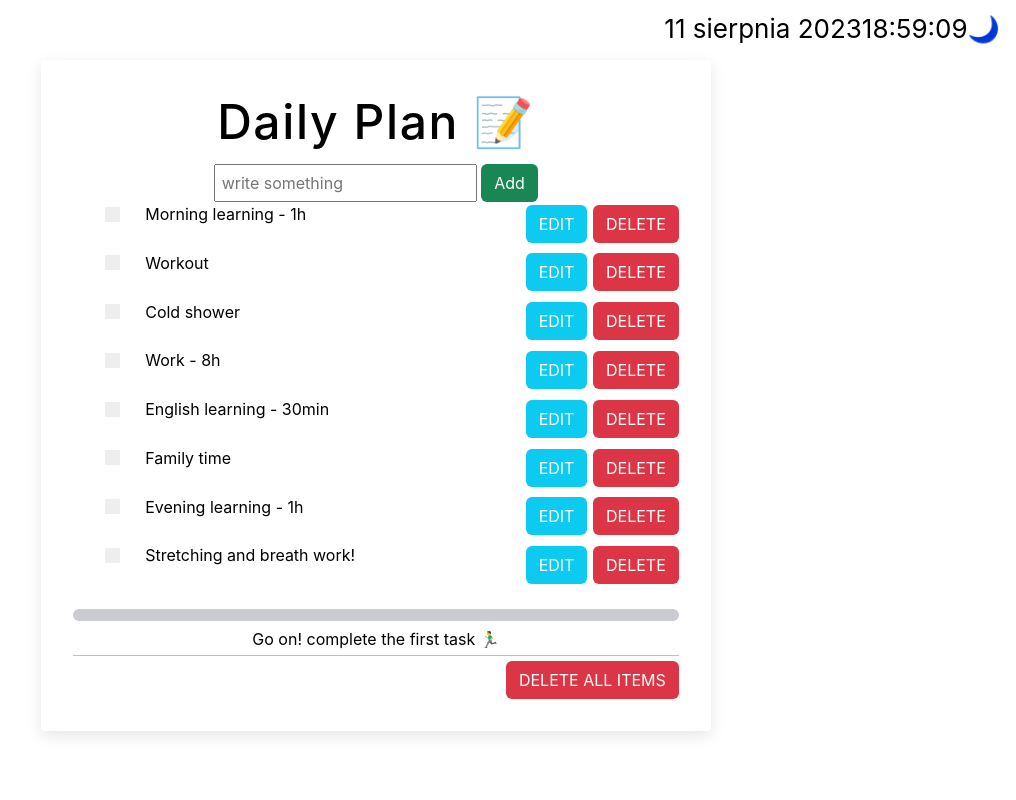
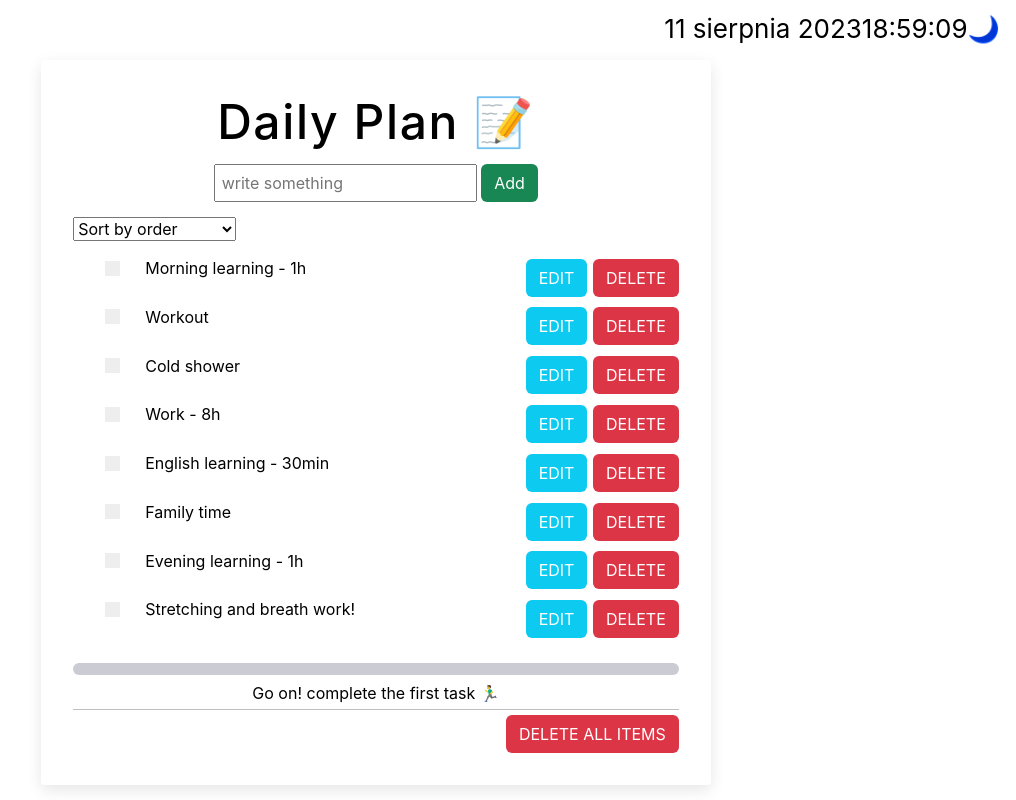
Before and after one commit to Bartek-Wieckowski/react-daily-planner, a React (Create React App) app: page / in a window 1280 px wide. Shown: the whole page, without its empty margins (264-1280 px from the left). Built offline with nearby package versions, Linux system fonts and the light colour scheme.

Commit message:
added special var to maked sort list items, and logic, change jsx

```diff
--- a/src/components/ListItems/ListItems.jsx
+++ b/src/components/ListItems/ListItems.jsx
@@ -3,12 +3,38 @@ import Item from '../Item/Item';
 import './list-items.css';
 
 export default function ListItems() {
-  const { myDailyTodoList: myTodos } = useDailyPlanner();
+  const { myDailyTodoList, sortingOptions, sortedItems } = useDailyPlanner();
+
+  let sortedList = [...myDailyTodoList];
+
+  function handleSortChange(e) {
+    sortedItems(e.target.value);
+  }
+
+  if (sortingOptions === 'order') {
+    sortedList = myDailyTodoList;
+  }
+  if (sortingOptions === 'status') {
+    sortedList.sort((a, b) => Number(b.status) - Number(a.status));
+  }
+  if (sortingOptions === 'alphabetically') {
+    sortedList.sort((a, b) => a.body.localeCompare(b.body));
+  }
+
   return (
-    <ul className="list-items">
-      {myTodos.map((item) => (
-        <Item todo={item} key={item.id} />
-      ))}
-    </ul>
+    <>
+      <div className="filtered-actions">
+        <select value={sortingOptions} onChange={handleSortChange}>
+          <option value="order">Sort by order</option>
+          <option value="status">Sort by status</option>
+          <option value="alphabetically">Sort alphabetically</option>
+        </select>
+      </div>
+      <ul className="list-items">
+        {sortedList.map((item) => (
+          <Item todo={item} key={item.id} />
+        ))}
+      </ul>
+    </>
   );
 }
```
